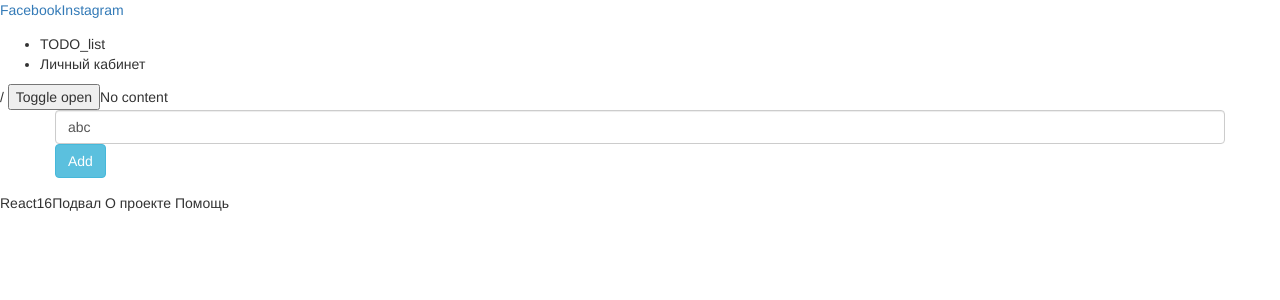
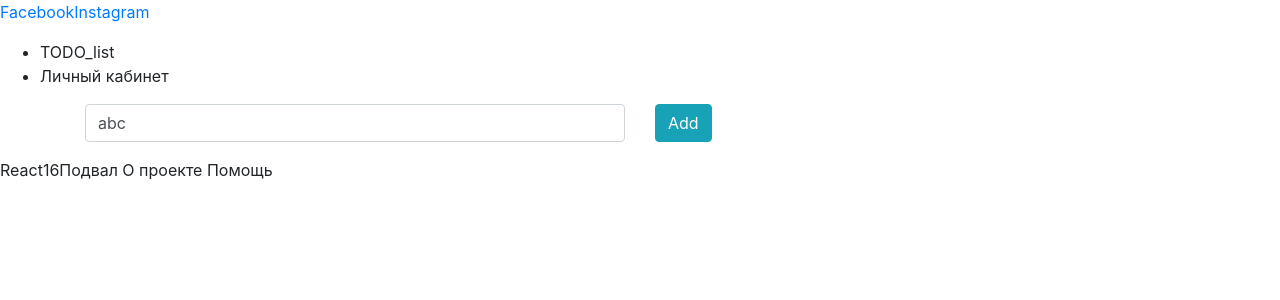
Before and after one commit to Iloha/bug-tracker-react, a React (Create React App) app: page / in a window 1280 px wide. Shown: the top 300 px of the page. Built offline with nearby package versions, Linux system fonts and the light colour scheme.

Commit message:
updated bootstrap, fixed layout

```diff
--- a/package.json
+++ b/package.json
@@ -4,7 +4,7 @@
   "homepage": "https://iloha.github.io/bug-tracker-react",
   "private": true,
   "dependencies": {
-    "bootstrap": "^3.3.7",
+    "bootstrap": "^4.0.0",
     "gh-pages": "^1.1.0",
     "react": "^16.2.0",
     "react-dom": "^16.2.0",
--- a/src/App.js
+++ b/src/App.js
@@ -47,24 +47,30 @@ class App extends Component {
             siteName = {menu}
             lang = {this.state.open ? "Open" : "Closed"}
           />
-/          <button className="button" onClick={() => this.setState({open: !this.state.open, name: `$this.state.name + '.'`})}>Toggle open</button>
-          {
-              this.state.open ? <Content/> : 'No content'
-          }
+          {/*<button className="button"*/}
+                   {/*onClick={() => this.setState({open: !this.state.open, name: `$this.state.name + '.'`})}>Toggle open</button>*/}
+          {/*{*/}
+              {/*this.state.open ? <Content/> : 'No content'*/}
+          {/*}*/}
           <div className="container">
               <div className="row">
-                  <div className="form-group">
-                      <input className="form-control" type="text" value={this.state.toDoInput} onChange={e => this.setState({toDoInput: e.target.value})}/>
+                  <div className="col-sm">
+                      <input className="form-control" type="text" value={this.state.toDoInput}
+                             onChange={e => this.setState({toDoInput: e.target.value})}/>
+                  </div>
+                  <div className="col-sm">
                       <button className="btn btn-info " onClick={() => this.addToDo()}>Add</button>
                   </div>
+              </div>
+              <div className="row">
+                  <div className="col-sm">
+                      <ol className="regular-list">
+                          {
+                              this.state.toDoList.map( (el, i) => <li className="regular-list__item" key={i}>{el}</li>)
 
-                  <ol className="regular-list">
-                      {
-                          this.state.toDoList.map( (el, i) => <li className="regular-list__item" key={i}>{el}</li>)
-
-                      }
-
-                  </ol>
+                          }
+                      </ol>
+                  </div>
               </div>
           </div>
 
```
Also changed, not shown: 1 other file (tests, documents, lock files or other folders).
